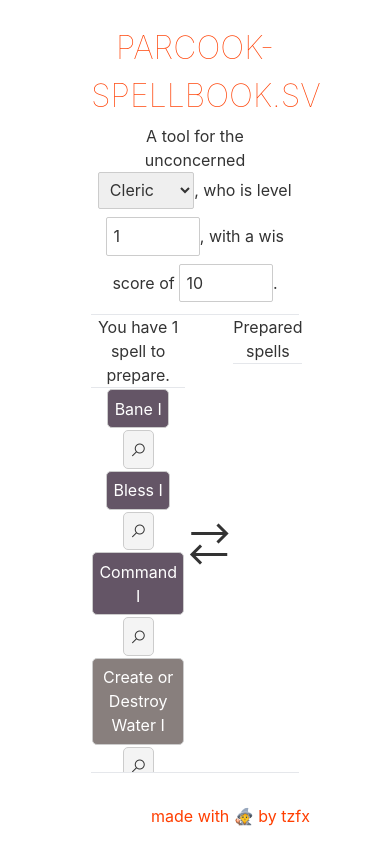
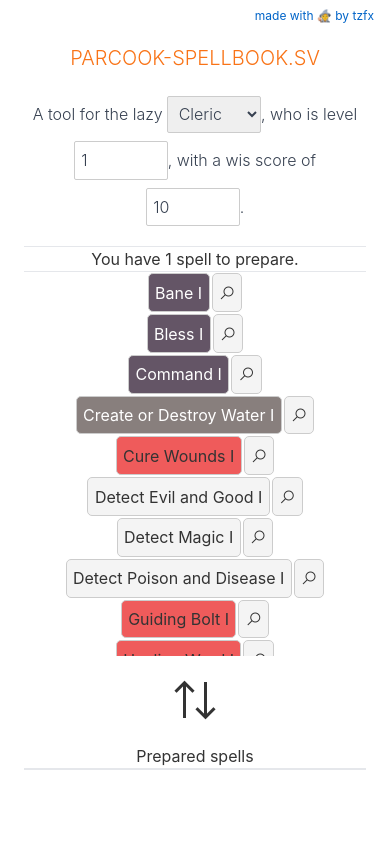
Before and after one commit to tzfx/parcook-spellbook.sv, a Svelte app: page / in a window 390 px wide. Shown: the top 844 px of the page. Built offline with nearby package versions, Linux system fonts and the light colour scheme.

Commit message:
feat: support for smaller screens/mobile.

```diff
--- a/src/App.svelte
+++ b/src/App.svelte
@@ -19,34 +19,15 @@
     let save = (prep) => storage.set(prep);
 </script>
 
-<main>
+<main class="md:max-w-5xl text-center p-4 mx-auto">
+    <div>
+        <a
+            href="https://github.com/tzfx"
+            class="text-xs right-4 top-2 absolute"
+            target="_blank">made with 🧙 by tzfx</a
+        >
+    </div>
     {#await load then prep}
         <Spellbook {save} {prep} />
     {/await}
-    <div>
-        <a href="https://github.com/tzfx" class="footer" target="_blank"
-            >made with 🧙 by tzfx</a
-        >
-    </div>
 </main>
-
-<style>
-    main {
-        text-align: center;
-        padding: 1em;
-        max-width: 240px;
-        margin: 0 auto;
-    }
-    .footer {
-        position: absolute;
-        right: 5em;
-        bottom: 1em;
-        color: #ff3e00;
-    }
-
-    @media (min-width: 640px) {
-        main {
-            max-width: 1000px;
-        }
-    }
-</style>
--- a/src/Spellbook.svelte
+++ b/src/Spellbook.svelte
@@ -57,8 +57,10 @@
 </script>
 
 <div class="h-screen">
-    <h1>Parcook-spellbook.sv</h1>
-    <p class="p-1">
+    <h1 class="text-orange-500 uppercase text-xl font-light my-5">
+        Parcook-spellbook.sv
+    </h1>
+    <p class="p-1 text-gray-700 font-light my-2">
         A tool for the {getLazy()}
         <select
             on:change={(e) => {
@@ -150,7 +152,7 @@
         </div>
         <br />
     {/if}
-    <div class="flex flex-row">
+    <div class="flex md:flex-row flex-col">
         <div class="basis-2/5">
             <h2>
                 You have {toPrepare} spell{toPrepare === 1 ? "" : "s"}
@@ -176,7 +178,7 @@
             </ul>
         </div>
         <div class="basis-1/5 my-auto">
-            <i class="las la-3x la-exchange-alt" />
+            <i class="las la-3x la-exchange-alt p-5 rotate-90 md:rotate-0" />
         </div>
         <div class="basis-2/5">
             <h2>Prepared spells</h2>
@@ -201,11 +203,11 @@
         </div>
     </div>
     <hr />
-    <div class="pt-3 w-6/12 mx-auto">
+    <div class="py-3 md:w-6/12 mx-auto">
         {#if selectedSpell != null}
             <SpellDetails spell={selectedSpell} />
         {:else}
-            <p class="text-center text-gray-500 pt-28">
+            <p class="text-center text-gray-500 py-28">
                 <em
                     >Select the <i class="las la-search" /> icon from a spell above
                     to view details.</em
@@ -220,11 +222,4 @@
         list-style-type: none;
         width: 100%;
     }
-
-    h1 {
-        color: #ff3e00;
-        text-transform: uppercase;
-        font-size: 2em;
-        font-weight: 100;
-    }
 </style>
--- a/src/utils/lazy.js
+++ b/src/utils/lazy.js
@@ -47,4 +47,7 @@ const lazy = [
     "unready",
 ];
 
-export const getLazy = () => lazy[Math.floor(Math.random() * lazy.length)];
+export const getLazy = () =>
+    Math.random() > 0.33
+        ? "lazy"
+        : lazy[Math.floor(Math.random() * lazy.length)];
```
